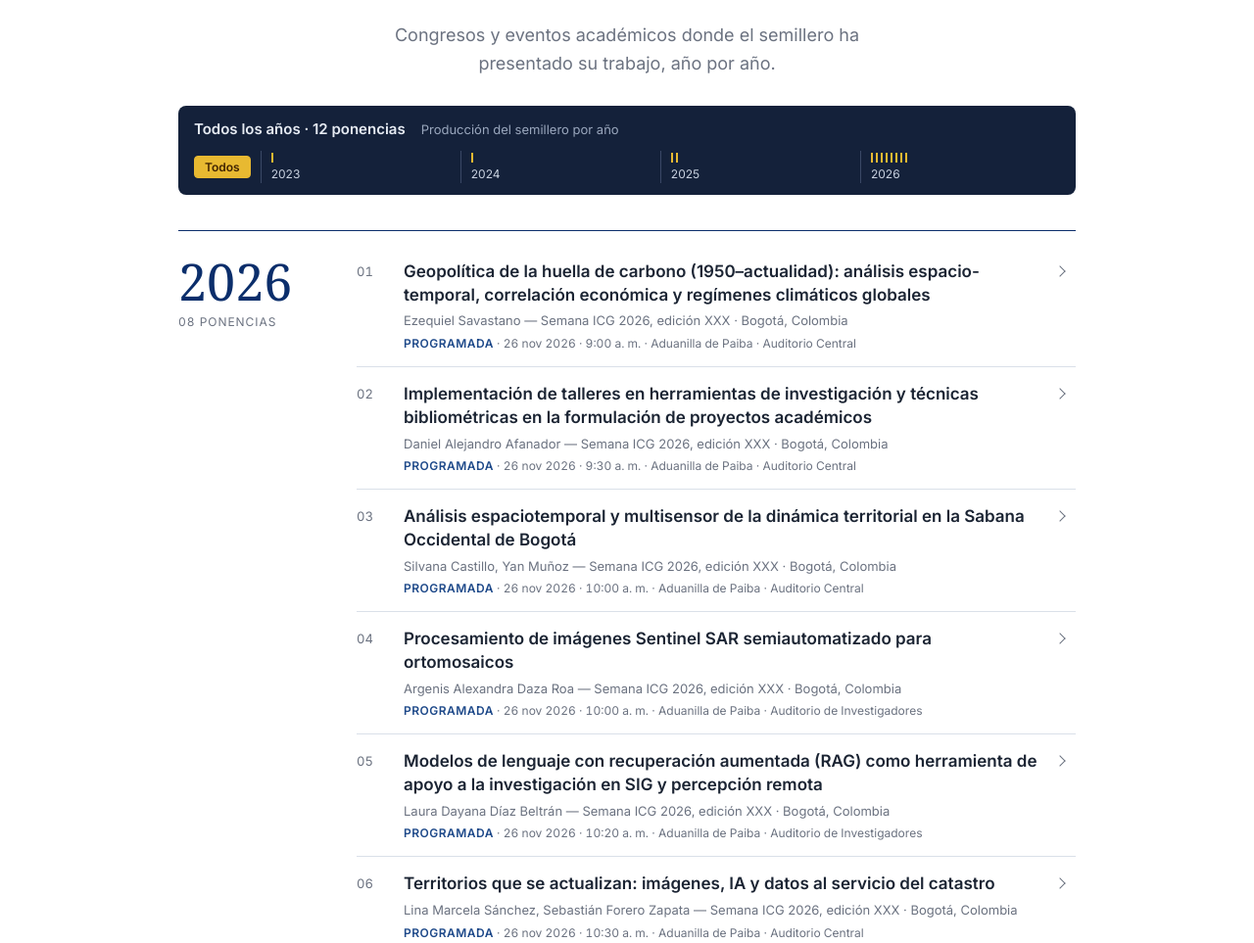
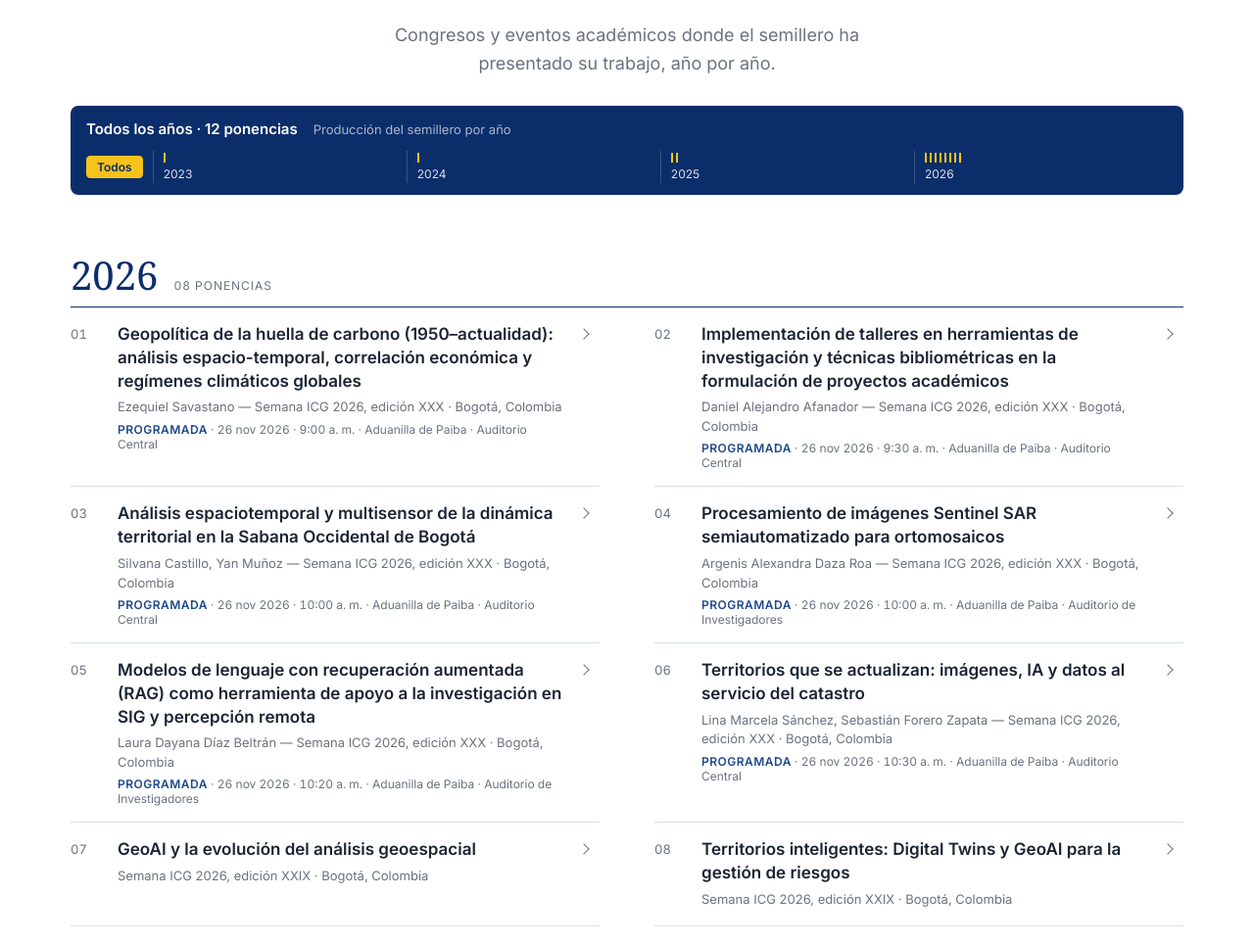
Before and after one commit to geiperud/geiper2026, a plain HTML site: page pages/trayectoria.html in a window 1280 px wide. Shown: the part 534-1497 px from the top of the page at 98% size. Drawn offline with Linux system fonts and the light colour scheme; a web font is replaced by a local one.

Commit message:
Ponencias: ancho completo y banda con la paleta del sitio

```diff
--- a/css/talleres.css
+++ b/css/talleres.css
@@ -60,23 +60,26 @@ section.tl-bloque { padding: 80px 0 90px; }
 
 /* ── LÍNEA DEL TIEMPO DE PONENCIAS (banda estilo geovisor) ── */
 #ponencias {
-    --tl-banda: #14213A;
-    --tl-banda-2: #22324F;
-    --tl-banda-linea: #3A4866;
-    --tl-banda-apagado: #56627A;
-    --tl-banda-texto: #C9D2E0;
-    --tl-amarillo: #E8B931;
+    /* paleta del sitio (css/styles.css) */
+    --tl-banda: var(--azul-oscuro);
+    --tl-banda-2: var(--azul-medio);
+    --tl-banda-linea: rgba(255, 255, 255, .18);
+    --tl-banda-apagado: rgba(255, 255, 255, .35);
+    --tl-banda-texto: rgba(255, 255, 255, .85);
+    --tl-amarillo: var(--logo-amarillo);
 }
+/* aprovechar el ancho del sitio en pantallas grandes (mismo máximo que la cabecera) */
+#tlPonencias.tl-wrap { max-width: 1200px; }
 .tl-banda {
     background: var(--tl-banda);
-    color: #E6EBF3;
+    color: var(--blanco);
     border-radius: 8px;
     padding: 12px 16px;
     margin-top: 28px;
 }
 .tl-banda-cab { display: flex; gap: 6px 16px; align-items: baseline; flex-wrap: wrap; margin-bottom: 10px; }
 .tl-banda-conteo { font-size: 15px; font-weight: 600; }
-.tl-banda-desc { font-size: var(--fs-detalle); color: #9AA7BD; }
+.tl-banda-desc { font-size: var(--fs-detalle); color: rgba(255, 255, 255, .65); }
 .tl-banda-eje { display: flex; }
 .tl-banda-eje button { font-family: inherit; cursor: pointer; }
 .tl-banda-todos {
@@ -89,7 +92,7 @@ section.tl-bloque { padding: 80px 0 90px; }
     background: transparent;
     color: var(--tl-banda-texto);
 }
-.tl-banda-todos[aria-pressed="true"] { background: var(--tl-amarillo); border-color: var(--tl-amarillo); color: #412402; font-weight: 600; }
+.tl-banda-todos[aria-pressed="true"] { background: var(--tl-amarillo); border-color: var(--tl-amarillo); color: var(--azul-oscuro); font-weight: 600; }
 .tl-banda-anio {
     flex: 1;
     min-width: 0;
@@ -111,19 +114,18 @@ section.tl-bloque { padding: 80px 0 90px; }
 
 /* Índice anual: año grande a la izquierda, lista numerada a la derecha */
 .tl-idx { margin-top: 36px; }
-.tl-idx-anio {
-    display: grid;
-    grid-template-columns: 150px minmax(0, 1fr);
-    gap: 32px;
-    padding: 28px 0;
-    border-top: 1px solid var(--azul-oscuro);
+.tl-idx-anio { padding: 26px 0 8px; }
+.tl-idx-cab {
+    display: flex;
+    align-items: baseline;
+    gap: 16px;
+    padding-bottom: 12px;
+    border-bottom: 1px solid var(--azul-oscuro);
 }
-.tl-idx-anio:last-child { border-bottom: 1px solid var(--tl-linea); }
-.tl-idx-cab { display: flex; flex-direction: column; gap: 8px; position: sticky; top: 140px; align-self: start; }
 .tl-idx-num {
     font-family: var(--tl-serif);
-    font-size: 52px;
-    line-height: .9;
+    font-size: 40px;
+    line-height: 1;
     color: var(--gris);
     font-variant-numeric: lining-nums;
 }
@@ -135,8 +137,16 @@ section.tl-bloque { padding: 80px 0 90px; }
     color: var(--gris);
     font-variant-numeric: tabular-nums;
 }
-.tl-idx-lista { list-style: none; margin: 0; padding: 0; }
-.tl-idx-item + .tl-idx-item { border-top: 1px solid var(--tl-linea); }
+/* dos columnas: se lee por filas (01 02 / 03 04 …) */
+.tl-idx-lista {
+    list-style: none;
+    margin: 0;
+    padding: 0;
+    display: grid;
+    grid-template-columns: repeat(2, minmax(0, 1fr));
+    column-gap: 56px;
+}
+.tl-idx-item { border-bottom: 1px solid var(--tl-linea); }
 .tl-idx-btn {
     display: grid;
     grid-template-columns: 36px minmax(0, 1fr) 20px;
@@ -150,7 +160,6 @@ section.tl-bloque { padding: 80px 0 90px; }
     color: inherit;
     cursor: pointer;
 }
-.tl-idx-item:first-child .tl-idx-btn { padding-top: 2px; }
 .tl-idx-n {
     font-size: var(--fs-detalle);
     color: var(--gris);
@@ -179,15 +188,14 @@ section.tl-bloque { padding: 80px 0 90px; }
 .tl-idx-btn[aria-expanded="true"] .tl-idx-titulo { color: var(--azul-oscuro); }
 .tl-idx-btn[aria-expanded="true"] .tl-idx-flecha { transform: rotate(45deg); }
 .tl-idx-btn:focus-visible { outline: 2px solid var(--azul-claro); outline-offset: 2px; }
-#tlPanelPo { margin: 0 0 18px 48px; padding: 20px 24px; background: #F7F9FC; border: 0; border-left: 2px solid var(--azul-oscuro); border-radius: 0; }
+#tlPanelPo { margin: 0 0 16px 48px; padding: 20px 24px; background: var(--fondo-alt); border: 0; border-left: 2px solid var(--azul-oscuro); border-radius: 0; }
 #tlPanelPo h3,
 #tlPanelPo .tl-panel-cab,
 #tlPanelPo .tl-ponentes { display: none; }
 #tlPanelPo .tl-vacio { margin: 0; }
-@media (max-width: 720px) {
-    .tl-idx-anio { grid-template-columns: 1fr; gap: 14px; }
-    .tl-idx-cab { position: static; flex-direction: row; align-items: baseline; gap: 14px; }
-    .tl-idx-num { font-size: 40px; }
+@media (max-width: 760px) {
+    .tl-idx-lista { grid-template-columns: 1fr; }
+    .tl-idx-num { font-size: 34px; }
     #tlPanelPo { margin-left: 0; }
 }
 @media (max-width: 600px) {
```
